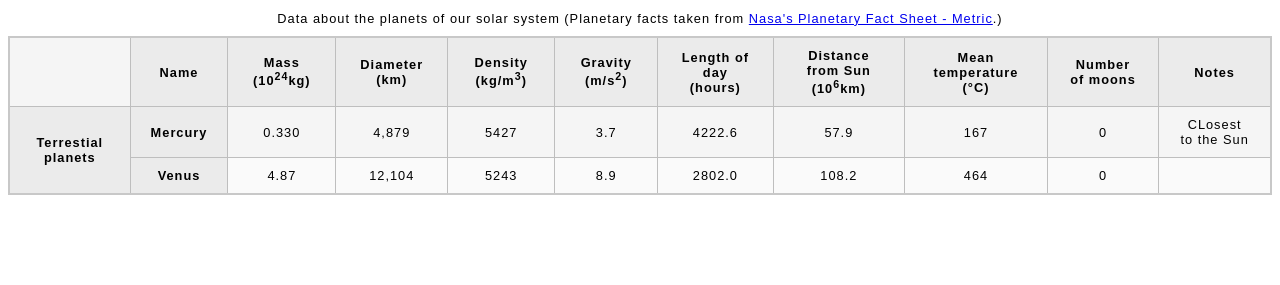
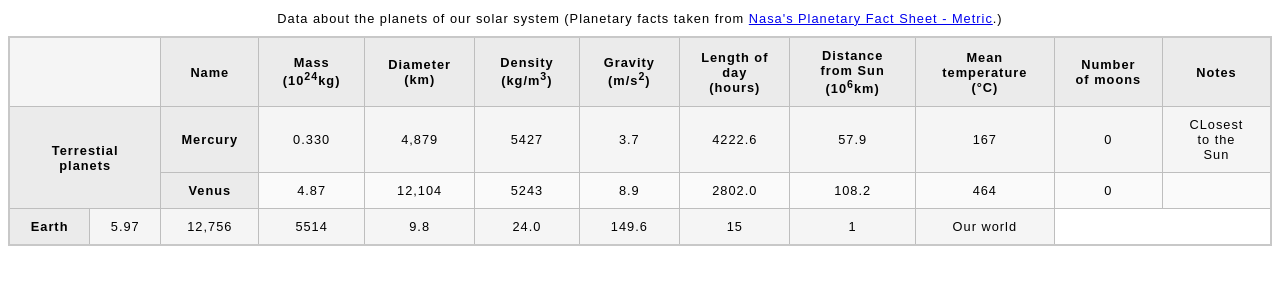
Before and after one commit to johnravendev/html-assessment-structuring-planet-data, a plain HTML site: page index.html in a window 1280 px wide. Shown: the part 79-364 px from the top of the page. Drawn offline with Linux system fonts and the light colour scheme.

Commit message:
Table row with <th> and <td> are added to table body structure

```diff
--- a/index.html
+++ b/index.html
@@ -66,6 +66,18 @@
                     <td>0</td>
                     <td>&nbsp;</td>
                 </tr>
+                <tr>
+                    <th>Earth</th>
+                    <td>5.97</td>
+                    <td>12,756</td>
+                    <td>5514</td>
+                    <td>9.8</td>
+                    <td>24.0</td>
+                    <td>149.6</td>
+                    <td>15</td>
+                    <td>1</td>
+                    <td>Our world</td>
+                </tr>
             </tbody>
             <tbody>
                 <tr></tr>
```
